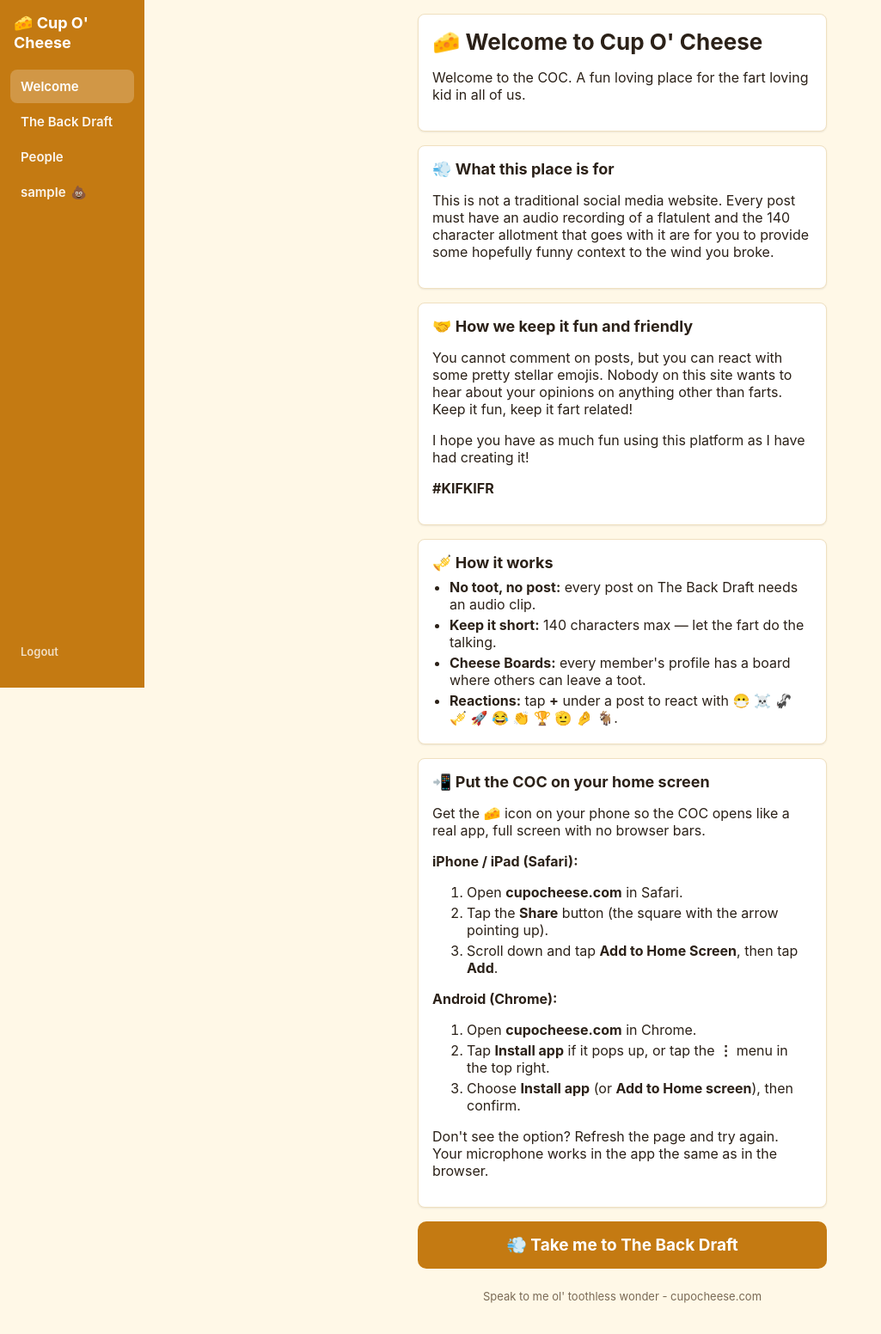
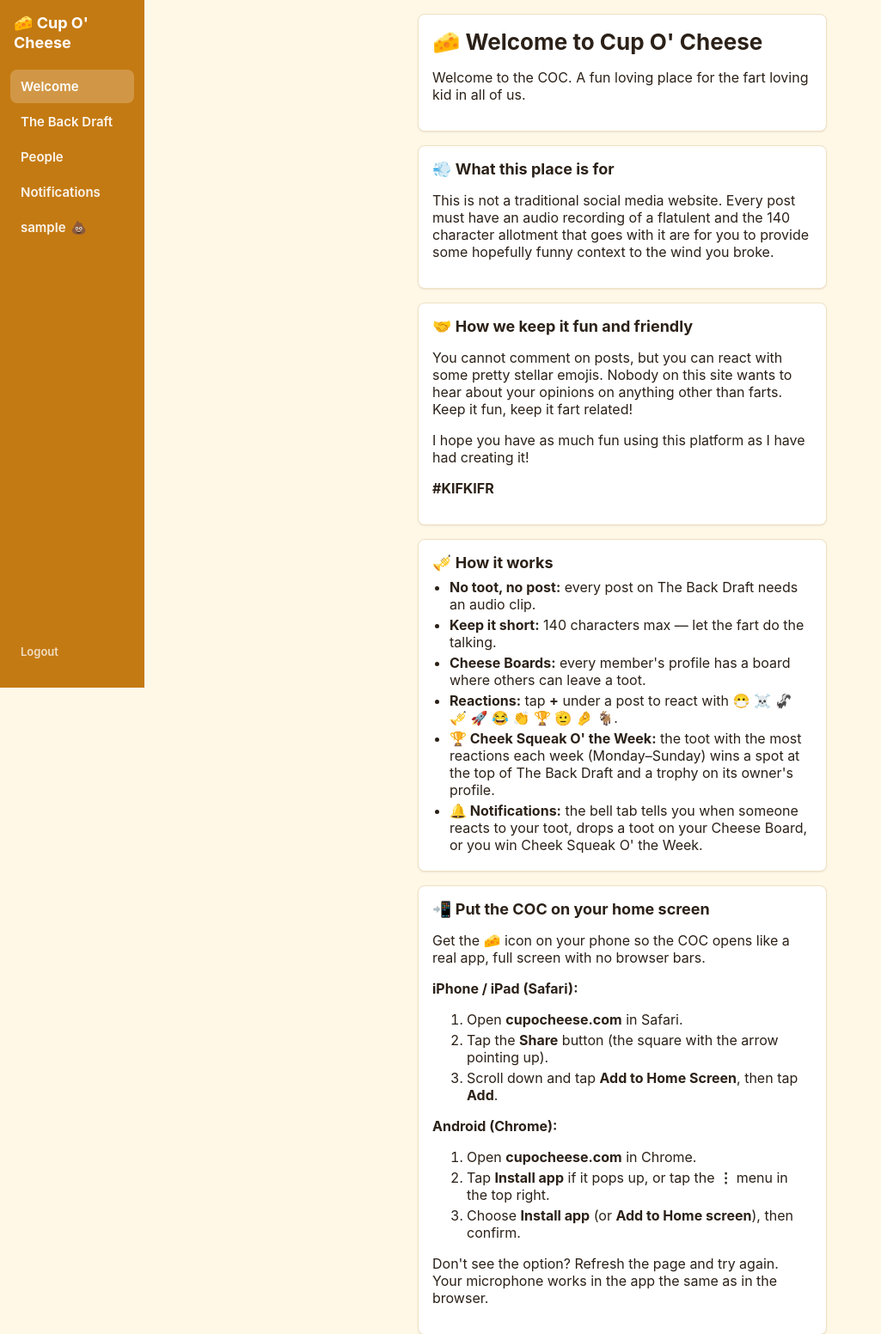
Before and after one commit to jason85alexander-arch/cupocheese, a Flask app: page /welcome in a window 1280 px wide. Shown: the top 1552 px of the page at 86% size, without its empty margins (0-1025 px from the left). Before the commit the page ends 1516 px from the top, so only its background shows below. Run offline with Flask 3, Linux system fonts and the light colour scheme; the visitor is signed in with stand-in values (Sample User, id 1); data comes from the database, SQL or seed files in the repository; data that the repository does not hold is empty.

Commit message:
In-app notifications (🔔 tab + unread badge) and Cheek Squeak O' the Week award

```diff
--- a/app.py
+++ b/app.py
@@ -6,7 +6,8 @@ import json
 from werkzeug.security import generate_password_hash, check_password_hash
 from werkzeug.utils import secure_filename
 import sqlite3
-from datetime import datetime, timedelta
+from datetime import datetime, timedelta, timezone
+from zoneinfo import ZoneInfo
 import account_flow
 
 app = Flask(__name__)
@@ -197,6 +198,37 @@ def init_db():
         db.execute(
             "CREATE INDEX IF NOT EXISTS idx_reactions_target ON reactions (target_type, target_id)"
         )
+        # In-app notifications (no email/push).
+        db.execute("""
+            CREATE TABLE IF NOT EXISTS notifications (
+                id INTEGER PRIMARY KEY AUTOINCREMENT,
+                user_id INTEGER NOT NULL,
+                actor_id INTEGER,
+                kind TEXT NOT NULL,
+                target_type TEXT,
+                target_id INTEGER,
+                emoji TEXT,
+                created_at TEXT,
+                read_at TEXT
+            )
+        """)
+        db.execute(
+            "CREATE INDEX IF NOT EXISTS idx_notifications_user ON notifications (user_id, read_at)"
+        )
+        db.execute(
+            "CREATE INDEX IF NOT EXISTS idx_notifications_target ON notifications (target_type, target_id)"
+        )
+        # Cheek Squeak O' the Week: one row per completed week that had a winner.
+        db.execute("""
+            CREATE TABLE IF NOT EXISTS awards (
+                id INTEGER PRIMARY KEY AUTOINCREMENT,
+                week_start TEXT NOT NULL UNIQUE,
+                post_id INTEGER,
+                user_id INTEGER,
+                reaction_count INTEGER,
+                created_at TEXT
+            )
+        """)
         db.commit()  # schema ready
 
 REACTION_EMOJIS = ["😷", "☠️", "🦨", "🎺", "🚀", "😂", "👏", "🏆", "🫡", "🤌", "🐐"]
@@ -246,6 +278,142 @@ def load_reactions(db, kind, ids, viewer_id):
 
 def delete_reactions(db, kind, target_id):
     db.execute("DELETE FROM reactions WHERE target_type = ? AND target_id = ?", (kind, target_id))
+    delete_target_notifications(db, kind, target_id)
+
+
+# ---------------- Notifications ----------------
+NOTIFY_KEEP = 100
+
+
+def notify(db, recipient_id, actor_id, kind, target_type=None, target_id=None, emoji=None):
+    """Create an in-app notification. Never notifies yourself."""
+    if recipient_id is None:
+        return
+    if actor_id is not None and int(actor_id) == int(recipient_id):
+        return
+    db.execute(
+        "INSERT INTO notifications (user_id, actor_id, kind, target_type, target_id, emoji, created_at) "
+        "VALUES (?, ?, ?, ?, ?, ?, ?)",
+        (recipient_id, actor_id, kind, target_type, target_id, emoji, _now_utc().isoformat()),
+    )
+    prune_notifications(db, recipient_id)
+
+
+def prune_notifications(db, user_id, keep=NOTIFY_KEEP):
+    db.execute(
+        "DELETE FROM notifications WHERE user_id = ? AND id NOT IN "
+        "(SELECT id FROM notifications WHERE user_id = ? ORDER BY created_at DESC, id DESC LIMIT ?)",
+        (user_id, user_id, keep),
+    )
+
+
+def delete_target_notifications(db, target_type, target_id):
+    db.execute(
+        "DELETE FROM notifications WHERE target_type = ? AND target_id = ?",
+        (target_type, target_id),
+    )
+
+
+def unread_notification_count(user_id):
+    if not user_id:
+        return 0
+    if "_unread_n" in g:
+        return g._unread_n
+    try:
+        n = get_db().execute(
+            "SELECT COUNT(*) FROM notifications WHERE user_id = ? AND read_at IS NULL", (user_id,)
+        ).fetchone()[0]
+    except sqlite3.Error:
+        n = 0
+    g._unread_n = n
+    return n
+
+
+@app.context_processor
+def _inject_notifications():
+    return {"unread_notifications": unread_notification_count(session.get("user_id"))}
+
+
+# ---------------- Cheek Squeak O' the Week ----------------
+CENTRAL = ZoneInfo("America/Chicago")
+
+
+def _now_utc():
+    """Naive UTC now (matches stored created_at). Tests may monkeypatch this."""
+    return datetime.now(timezone.utc).replace(tzinfo=None)
+
+
+def week_bounds(now_utc=None, weeks_back=0):
+    """Return (week_start_date_ct, start_utc_naive, end_utc_naive) for a Mon-Sun Central week.
+
+    weeks_back=0 is the current (in-progress) week, 1 is the most recent completed week.
+    """
+    now_utc = now_utc or _now_utc()
+    now_ct = now_utc.replace(tzinfo=timezone.utc).astimezone(CENTRAL)
+    monday = (now_ct - timedelta(days=now_ct.weekday())).date() - timedelta(weeks=weeks_back)
+    start_ct = datetime(monday.year, monday.month, monday.day, tzinfo=CENTRAL)
+    nxt = monday + timedelta(days=7)
+    end_ct = datetime(nxt.year, nxt.month, nxt.day, tzinfo=CENTRAL)
+    to_utc = lambda d: d.astimezone(timezone.utc).replace(tzinfo=None)
+    return monday, to_utc(start_ct), to_utc(end_ct)
+
+
+def top_post_between(db, start_utc, end_utc):
+    """Feed post created in [start, end) with most reactions; ties -> most distinct reactors, then earliest."""
+    return db.execute(
+        """
+        SELECT p.id, p.user_id, p.created_at, COUNT(r.id) AS n, COUNT(DISTINCT r.user_id) AS d
+        FROM posts p
+        JOIN reactions r ON r.target_type = 'post' AND r.target_id = p.id
+        WHERE p.created_at >= ? AND p.created_at < ?
+        GROUP BY p.id
+        HAVING COUNT(r.id) >= 1
+        ORDER BY n DESC, d DESC, p.created_at ASC, p.id ASC
+        LIMIT 1
+        """,
+        (start_utc.isoformat(), end_utc.isoformat()),
+    ).fetchone()
+
+
+def ensure_weekly_award(db, now_utc=None):
+    """Lazily decide last completed week's winner (idempotent). Returns the award row or None."""
+    week_start, start, end = week_bounds(now_utc, weeks_back=1)
+    key = week_start.isoformat()
+    row = db.execute("SELECT * FROM awards WHERE week_start = ?", (key,)).fetchone()
+    if row:
+        return row
+    win = top_post_between(db, start, end)
+    if not win:
+        return None  # nobody reacted; re-checked cheaply on later requests
+    cur = db.execute(
+        "INSERT OR IGNORE INTO awards (week_start, post_id, user_id, reaction_count, created_at) VALUES (?, ?, ?, ?, ?)",
+        (key, win["id"], win["user_id"], win["n"], _now_utc().isoformat()),
+    )
+    if cur.rowcount == 1:
+        notify(db, win["user_id"], None, "award", "post", win["id"])
+    db.commit()
+    return db.execute("SELECT * FROM awards WHERE week_start = ?", (key,)).fetchone()
+
+
+@app.template_filter("ct_time")
+def ct_time(iso):
+    """Stored naive-UTC ISO timestamp -> 'Oct 28, 11:05 PM CT'."""
+    try:
+        dt = datetime.fromisoformat(iso).replace(tzinfo=timezone.utc).astimezone(CENTRAL)
+    except (TypeError, ValueError):
+        return ""
+    return dt.strftime("%b %-d, %-I:%M %p") + " CT"
+
+
+def award_count(db, user_id):
+    return db.execute("SELECT COUNT(*) FROM awards WHERE user_id = ?", (user_id,)).fetchone()[0]
+
+
+def _week_label(week_start):
+    end = week_start + timedelta(days=6)
+    if week_start.month == end.month:
+        return f"{week_start.strftime('%b')} {week_start.day}–{end.day}"
+    return f"{week_start.strftime('%b')} {week_start.day} – {end.strftime('%b')} {end.day}"
 
 
 def _wants_json():
@@ -282,11 +450,23 @@ def toggle_reaction(kind, target_id):
     )
     on = False
     if cur.rowcount == 0:
-        db.execute(
+        ins = db.execute(
             "INSERT OR IGNORE INTO reactions (target_type, target_id, user_id, emoji, created_at) VALUES (?, ?, ?, ?, ?)",
             (kind, target_id, viewer["id"], emoji, datetime.utcnow().isoformat()),
         )
         on = True
+        if ins.rowcount == 1:
+            owner_col = "user_id" if kind == "post" else "author_id"
+            owner = db.execute(f"SELECT {owner_col} AS uid FROM {table} WHERE id = ?", (target_id,)).fetchone()
+            if owner:
+                notify(db, owner["uid"], viewer["id"], "reaction", kind, target_id, emoji)
+    else:
+        # Un-react: drop the matching unread notification.
+        db.execute(
+            "DELETE FROM notifications WHERE kind = 'reaction' AND actor_id = ? AND target_type = ? "
+            "AND target_id = ? AND emoji = ? AND read_at IS NULL",
+            (viewer["id"], kind, target_id, emoji),
+        )
     db.commit()
     if _wants_json():
         rx = load_reactions(db, kind, [target_id], viewer["id"])[target_id]
@@ -294,6 +474,100 @@ def toggle_reaction(kind, target_id):
         return jsonify({"ok": True, "on": on, "html": str(bar(kind, target_id, rx))})
     anchor = ("#post-%d" if kind == "post" else "#bp-%d") % target_id
     return redirect(back.split("#")[0] + anchor)
+
+
+def _cheek_squeak_context(db, viewer):
+    """Banner data: last completed week's winner + this week's leader so far."""
+    award = ensure_weekly_award(db)
+    week_start, _, _ = week_bounds(weeks_back=1)
+    out = {"label": _week_label(week_start), "winner": None, "leader": None}
+    if award:
+        row = db.execute(
+            "SELECT p.id, p.user_id, p.content, p.audio_path, p.created_at, COALESCE(u.username, 'unknown') AS username "
+            "FROM posts p LEFT JOIN users u ON u.id = p.user_id WHERE p.id = ?",
+            (award["post_id"],),
+        ).fetchone()
+        if row:
+            w = dict(row)
+            w["reaction_count"] = award["reaction_count"]
+            w["reactions"] = load_reactions(db, "post", [w["id"]], viewer["id"]).get(w["id"], [])
+            out["winner"] = w
+    _, cs, ce = week_bounds(weeks_back=0)
+    lead = top_post_between(db, cs, ce)
+    if lead:
+        u = db.execute("SELECT username FROM users WHERE id = ?", (lead["user_id"],)).fetchone()
+        out["leader"] = {"id": lead["id"], "n": lead["n"], "username": u["username"] if u else "unknown"}
+    if not out["winner"] and not out["leader"]:
+        return None
+    return out
+
+
+@app.route("/notifications")
+def notifications_page():
+    viewer = require_user()
+    if not viewer:
+        return redirect(url_for("login"))
+    db = get_db()
+    ensure_weekly_award(db)
+    prune_notifications(db, viewer["id"])
+    rows = db.execute(
+        """
+        SELECT n.*, a.username AS actor_name,
+               p.content AS post_text,
+               b.body AS board_text, bo.username AS board_owner
+        FROM notifications n
+        LEFT JOIN users a ON a.id = n.actor_id
+        LEFT JOIN posts p ON n.target_type = 'post' AND p.id = n.target_id
+        LEFT JOIN board_posts b ON n.target_type = 'board' AND b.id = n.target_id
+        LEFT JOIN users bo ON bo.id = b.board_user_id
+        WHERE n.user_id = ?
+        ORDER BY n.created_at DESC, n.id DESC
+        LIMIT ?
+        """,
+        (viewer["id"], NOTIFY_KEEP),
+    ).fetchall()
+    items, by_key = [], {}
+    for r in rows:
+        if r["target_type"] == "post":
+            link = url_for("index") + "#post-%d" % r["target_id"]
+            snippet = r["post_text"] or ""
+        elif r["target_type"] == "board":
+            owner = r["board_owner"] or viewer["username"]
+            link = url_for("user_profile", username=owner) + "#bp-%d" % r["target_id"]
+            snippet = r["board_text"] or ""
+        else:
+            link, snippet = url_for("index"), ""
+        if len(snippet) > 60:
+            snippet = snippet[:57].rstrip() + "…"
+        # Group several reactions from the same person on the same post into one line.
+        if r["kind"] == "reaction":
+            key = (r["actor_id"], r["target_type"], r["target_id"])
+            if key in by_key:
+                it = by_key[key]
+                if r["emoji"] and r["emoji"] not in it["emojis"]:
+                    it["emojis"].append(r["emoji"])
+                it["unread"] = it["unread"] or r["read_at"] is None
+                continue
+        it = {
+            "kind": r["kind"],
+            "actor": r["actor_name"] or "Someone",
+            "emojis": [r["emoji"]] if r["emoji"] else [],
+            "target_type": r["target_type"],
+            "link": link,
+            "snippet": snippet,
+            "created_at": r["created_at"] or "",
+            "unread": r["read_at"] is None,
+        }
+        if r["kind"] == "reaction":
+            by_key[(r["actor_id"], r["target_type"], r["target_id"])] = it
+        items.append(it)
+    db.execute(
+        "UPDATE notifications SET read_at = ? WHERE user_id = ? AND read_at IS NULL",
+        (_now_utc().isoformat(), viewer["id"]),
+    )
+    db.commit()
+    g._unread_n = 0
+    return render_template("notifications.html", items=items, username=session.get("username"))
 
 
 @app.route("/")
@@ -332,8 +606,10 @@ def index():
     rx = load_reactions(db, "post", [p["id"] for p in posts], viewer["id"])
     for p in posts:
         p["reactions"] = rx.get(p["id"], [])
+    squeak = _cheek_squeak_context(db, viewer)
     return render_template(
         "feed.html",
+        squeak=squeak,
         posts=posts,
         username=session.get("username"),
         is_admin=is_admin_user(viewer),
@@ -664,6 +940,7 @@ def user_profile(username):
     if not profile:
         flash("No member by that name.")
         return redirect(url_for("index"))
+    ensure_weekly_award(db)
     tops_raw = _load_top_posts(db, profile)
     is_owner = viewer["id"] == profile["id"]
     viewer_admin = is_admin_user(viewer)
@@ -694,6 +971,7 @@ def user_profile(username):
         is_owner=is_owner,
         username=session.get("username"),
         is_admin=viewer_admin,
+        squeak_wins=award_count(db, profile["id"]),
     )
 
 
@@ -796,10 +1074,11 @@ def board_post(username):
     if not body and not clip_name:
         flash("Add some words or a clip before slapping it on the board.")
         return redirect(back)
-    db.execute(
+    cur = db.execute(
         "INSERT INTO board_posts (board_user_id, author_id, body, audio_path, created_at) VALUES (?, ?, ?, ?, ?)",
         (owner["id"], viewer["id"], body, clip_name, datetime.utcnow().isoformat()),
     )
+    notify(db, owner["id"], viewer["id"], "board_post", "board", cur.lastrowid)
     db.commit()
     flash("Pinned to the Cheese Board. 🧀")
     return redirect(back)
--- a/requirements.txt
+++ b/requirements.txt
@@ -1,3 +1,4 @@
 flask
 werkzeug
 gunicorn
+tzdata
--- a/templates/base.html
+++ b/templates/base.html
@@ -280,6 +301,7 @@
                 <a href="{{ url_for('welcome') }}" class="{% if ep == 'welcome' %}nav-active{% endif %}"{% if ep == 'welcome' %} aria-current="page"{% endif %}><span class="nav-ico" aria-hidden="true">👋</span><span class="nav-label">Welcome</span><span class="nav-short" aria-hidden="true">Welcome</span></a>
                 <a href="{{ url_for('index') }}" class="{% if ep == 'index' %}nav-active{% endif %}"{% if ep == 'index' %} aria-current="page"{% endif %}><span class="nav-ico" aria-hidden="true">💨</span><span class="nav-label">The Back Draft</span><span class="nav-short" aria-hidden="true">Back Draft</span></a>
                 <a href="{{ url_for('people') }}" class="{% if ep == 'people' %}nav-active{% endif %}"{% if ep == 'people' %} aria-current="page"{% endif %}><span class="nav-ico" aria-hidden="true">👥</span><span class="nav-label">People</span><span class="nav-short" aria-hidden="true">People</span></a>
+                <a href="{{ url_for('notifications_page') }}" class="nav-notif{% if ep == 'notifications_page' %} nav-active{% endif %}"{% if ep == 'notifications_page' %} aria-current="page"{% endif %} aria-label="Notifications{% if unread_notifications %} ({{ unread_notifications }} unread){% endif %}"><span class="nav-ico" aria-hidden="true">🔔{% if unread_notifications %}<span class="notif-badge notif-badge-ico">{{ unread_notifications if unread_notifications < 100 else '99+' }}</span>{% endif %}</span><span class="nav-label">Notifications{% if unread_notifications %} <span class="notif-badge">{{ unread_notifications if unread_notifications < 100 else '99+' }}</span>{% endif %}</span><span class="nav-short" aria-hidden="true">Alerts</span></a>
                 <a href="{{ url_for('me') }}" class="{% if on_own_profile %}nav-active{% endif %}"{% if on_own_profile %} aria-current="page"{% endif %}><span class="nav-ico" aria-hidden="true">🧀</span><span class="nav-label">{{ session.username }}{{ admin_badge(session.username) }}</span><span class="nav-short" aria-hidden="true">Me</span></a>
                 <div class="nav-spacer" aria-hidden="true"></div>
                 <a class="nav-muted" href="{{ url_for('logout') }}"><span class="nav-ico" aria-hidden="true">🚪</span><span class="nav-label">Logout</span><span class="nav-short" aria-hidden="true">Logout</span></a>
--- a/templates/profile.html
+++ b/templates/profile.html
@@ -12,6 +12,7 @@
         <div class="profile-meta">
             <h1 class="profile-name">{{ profile.username }}{{ admin_badge(profile.username) }}</h1>
             <p class="profile-sub">Member of the Cup · top shelf only</p>
+            {% if squeak_wins %}<p><span class="squeak-badge" title="Cheek Squeak O' the Week wins">🏆×{{ squeak_wins }} Cheek Squeak O' the Week</span></p>{% endif %}
             {% if is_owner %}
             <a class="btn-secondary" href="{{ url_for('edit_profile') }}">Edit profile</a>
             {% endif %}
--- a/templates/welcome.html
+++ b/templates/welcome.html
@@ -39,6 +39,8 @@
     <li><strong>Keep it short:</strong> {{ post_max }} characters max — let the fart do the talking.</li>
     <li><strong>Cheese Boards:</strong> every member's profile has a board where others can leave a toot.</li>
     <li><strong>Reactions:</strong> tap <strong>+</strong> under a post to react with 😷 ☠️ 🦨 🎺 🚀 😂 👏 🏆 🫡 🤌 🐐.</li>
+    <li><strong>🏆 Cheek Squeak O' the Week:</strong> the toot with the most reactions each week (Monday–Sunday) wins a spot at the top of The Back Draft and a trophy on its owner's profile.</li>
+    <li><strong>🔔 Notifications:</strong> the bell tab tells you when someone reacts to your toot, drops a toot on your Cheese Board, or you win Cheek Squeak O' the Week.</li>
 </ul>
 {% endblock %}
 
```
Also changed, not shown: other parts of templates/base.html (+21 -0 lines), templates/feed.html (+21 -0 lines), templates/notifications.html (added, +41 -0 lines).
